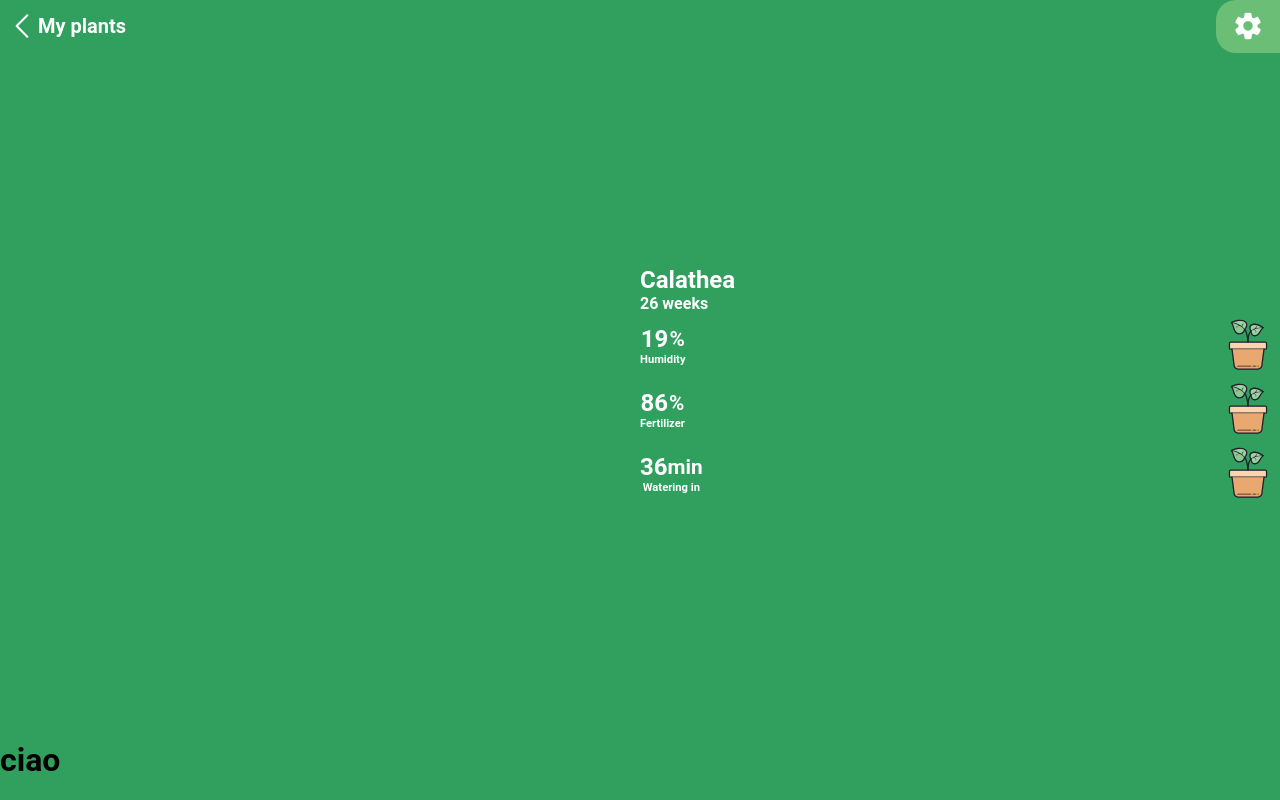
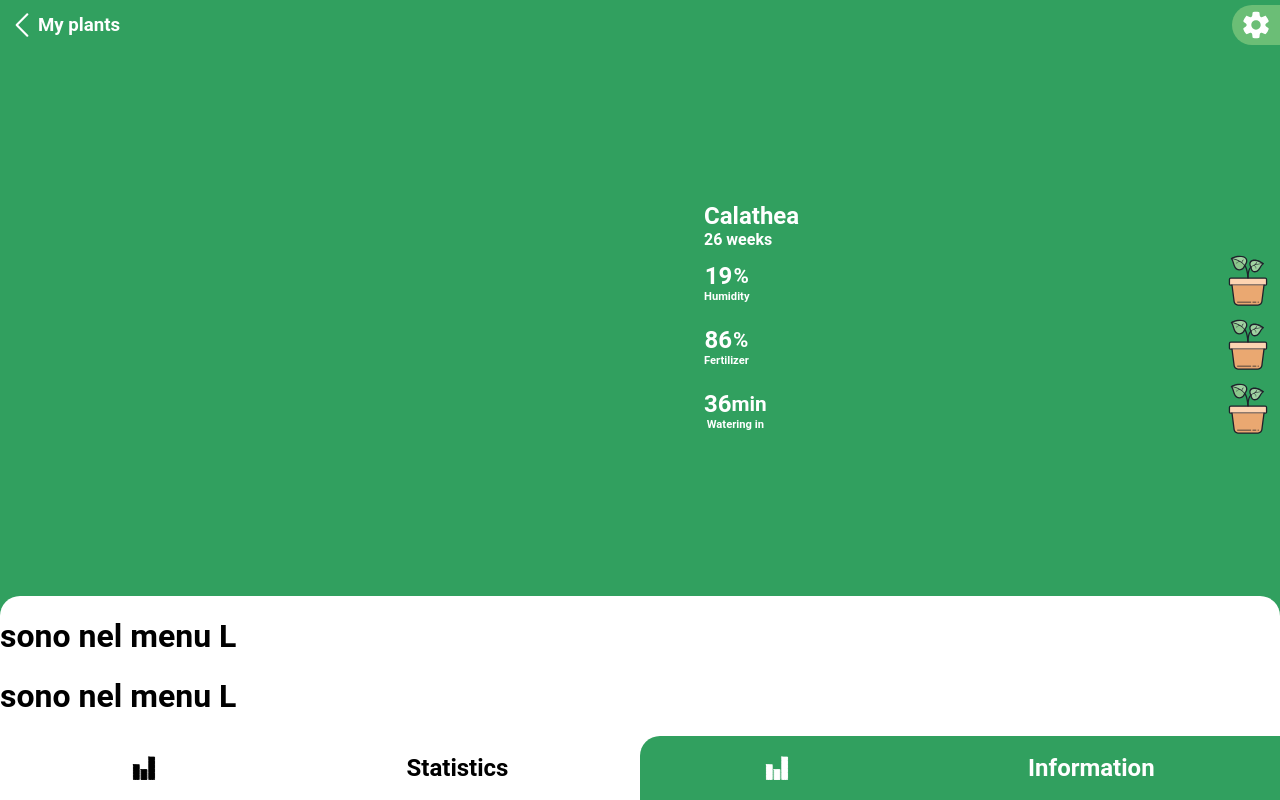
Before and after one commit to massi-fa/serrapp, a React (Create React App) app: page / in a window 1280 px wide. Built offline with nearby package versions, Linux system fonts and the light colour scheme.

Commit message:
menu da riempire

```diff
--- a/src/components/Header.jsx
+++ b/src/components/Header.jsx
@@ -30,13 +30,15 @@ const ButtonR = styled.button`
   border: 1px transparent;
   background-color: #6bbe76;
   border-radius: 20px 0px 0px 20px;
-  width: 4rem;
+  width: 3rem;
+  height: 2.5rem;
+  margin: auto 0px auto 0px;
 `;
 const ImgIcon = styled.img`
   height: 2rem;
 `;
 const Text = styled.h1`
-  font-size: 1.5em;
+  font-size: 1.4em;
   color: white;
 `;
 
--- a/src/components/PlantView.jsx
+++ b/src/components/PlantView.jsx
@@ -1,9 +1,11 @@
-import React from 'react';
+import React, { useState } from 'react';
 import styled from 'styled-components/macro';
 
 import Header from './Header';
 import CardInfo from './bits/CardInfo';
 import CardName from './bits/CardName';
+
+import stat from '../res/stat.svg';
 
 const Container = styled.div`
   background-color:rgb(49, 160, 95);
@@ -13,10 +15,86 @@ const Container = styled.div`
   justify-content: space-between;
 `;
 const InfoPlant = styled.div`
-  width: 50%;
+  width: 45%;
   align-self: flex-end;
 `;
-const PlantView = () => (
+const StatusContainer = styled.div`
+  width: 100%;
+  border-radius: 20px 20px 0px 0px;
+  background-color: white;
+`;
+const ContainerButton = styled.div`
+  width: 100%;
+  display: flex;
+  flex-direction: row;
+`;
+const ButtonL = styled.button`
+  width: 50%;
+  height: 4rem;
+  border: none;
+  outline: none;
+  background-color: transparent;
+  background-color: ${(props) => (props.condition === 'left' ? 'white' : 'rgb(49, 160, 95)')};
+  border-radius: ${(props) => (props.condition === 'left' ? '0px' : '0px 20px 0px 0px')};
+  display: flex;
+  flex-direction: row;
+  justify-content: space-evenly;
+`;
+const MenuL = styled.div`
+  background-color: ${(props) => (props.condition === 'left' ? 'white' : 'rgb(49, 160, 95)')};
+  display: ${(props) => (props.condition === 'left' ? 'block' : 'none')};
+  visibility: ${(props) => (props.condition === 'left' ? 'visible' : 'collapse')};
+`;
+const ButtonR = styled.button`
+  width: 50%;
+  height: 4rem;
+  border: none;
+  outline: none;
+  background-color: transparent;
+  background-color: ${(props) => (props.condition === 'right' ? 'white' : 'rgb(49, 160, 95)')};
+  border-radius: ${(props) => (props.condition === 'right' ? '0px' : '20px 0px 0px 0px')};
+  display: flex;
+  flex-direction: row;
+  justify-content: space-evenly;
+`;
+const MenuR = styled.div`
+  background-color: ${(props) => (props.condition === 'right' ? 'white' : 'rgb(49, 160, 95)')};
+  display: ${(props) => (props.condition === 'right' ? 'block' : 'none')};
+  visibility: ${(props) => (props.condition === 'right' ? 'visible' : 'collapse')};
+`;
+const TextL = styled.h1`
+  font-size: 1.5rem;
+  margin: auto;
+  filter: ${(props) => (props.condition === 'left' ? 'none' : 'invert(1)')};
+`;
+const TextR = styled.h1`
+  font-size: 1.5rem;
+  margin: auto;
+  filter: ${(props) => (props.condition === 'right' ? 'none' : 'invert(1)')};
+`;
+const IconL = styled.img`
+  height: 1.5rem;
+  margin: auto;
+  filter: ${(props) => (props.condition === 'left' ? 'invert(0)' : 'invert(1)')};
+`;
+const IconR = styled.img`
+  height: 1.5rem;
+  margin: auto;
+  filter: ${(props) => (props.condition === 'right' ? 'invert(0)' : 'invert(1)')};
+`;
+
+const PlantView = () => {
+  const [statusC, setStatusC] = useState('left');
+  const changeMenuL = () => {
+    if (statusC === 'right') {
+      console.log('ciao');
+    }
+    setStatusC('left');
+  };
+  const changeMenuR = () => {
+    setStatusC('right');
+  };
+  return (
     <Container>
       <Header />
       <InfoPlant>
@@ -25,8 +103,28 @@ const PlantView = () => (
         <CardInfo value={86} symbols="%" type="Fertilizer" />
         <CardInfo value={36} symbols="min" type="Watering in" />
       </InfoPlant>
-    <h1>ciao</h1>
+      <StatusContainer>
+        <MenuL condition={statusC}>
+          <h1>sono nel menu L</h1>
+          <h1>sono nel menu L</h1>
+        </MenuL>
+        <MenuR condition={statusC}>
+          <h1>sono nel menu R</h1>
+          <h1>sono nel menu R</h1>
+        </MenuR>
+        <ContainerButton>
+          <ButtonL onClick={changeMenuL} condition={statusC}>
+            <IconL src={stat} condition={statusC} />
+            <TextL condition={statusC}>Statistics</TextL>
+          </ButtonL>
+          <ButtonR onClick={changeMenuR} condition={statusC}>
+            <IconR src={stat} condition={statusC} />
+            <TextR condition={statusC}>Information</TextR>
+          </ButtonR>
+        </ContainerButton>
+      </StatusContainer>
     </Container>
   );
+};
 
 export default PlantView;
--- a/src/components/bits/CardInfo.jsx
+++ b/src/components/bits/CardInfo.jsx
@@ -19,17 +19,17 @@ const CardRow = styled.div`
   flex-direction: row;
 `;
 const Stated = styled.h1`
-  font-size: 1.5em;
+  font-size: 1.5rem;
   margin: auto;
   color: white;
 `;
 const Symbol = styled.h1`
-  font-size: 1.3em;
+  font-size: 1.3rem;
   margin: auto;
   color: white;
 `;
 const Text = styled.h1`
-  font-size: 0.7em;
+  font-size: 0.7rem;
   margin: auto;
   color: white;
 `;
--- a/src/components/bits/CardName.jsx
+++ b/src/components/bits/CardName.jsx
@@ -8,12 +8,12 @@ const Container = styled.div`
   height: 3rem;
 `;
 const Name = styled.h1`
-  font-size: 1.5em;
+  font-size: 1.5rem;
   margin: 0px;
   color: white;
 `;
 const Time = styled.h1`
-  font-size: 1em;
+  font-size: 1rem;
   margin: 0px;
   color: white;
 `;
```
Also changed, not shown: src/res/stat.svg (added). Lines whose indentation alone changed are shown as unchanged.
